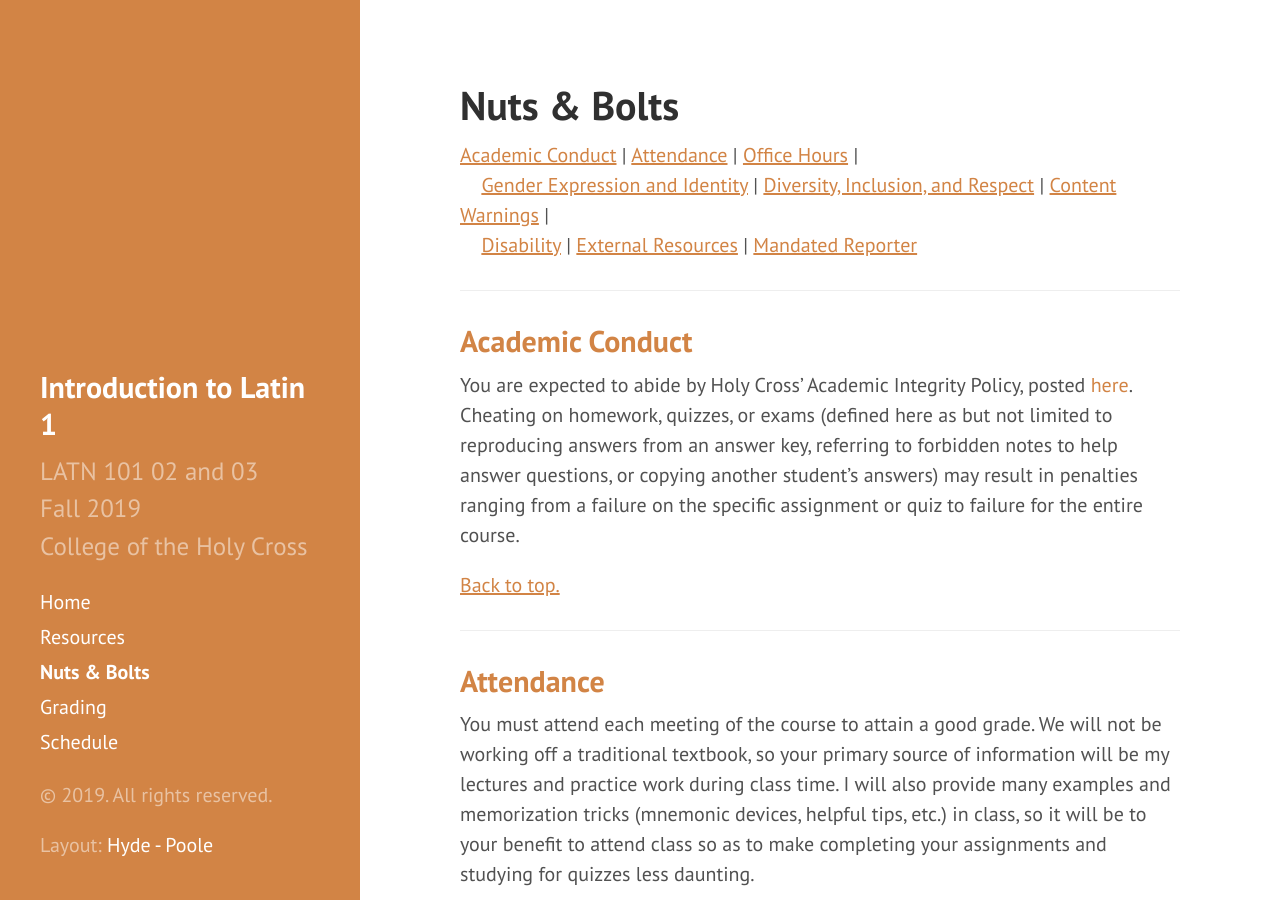
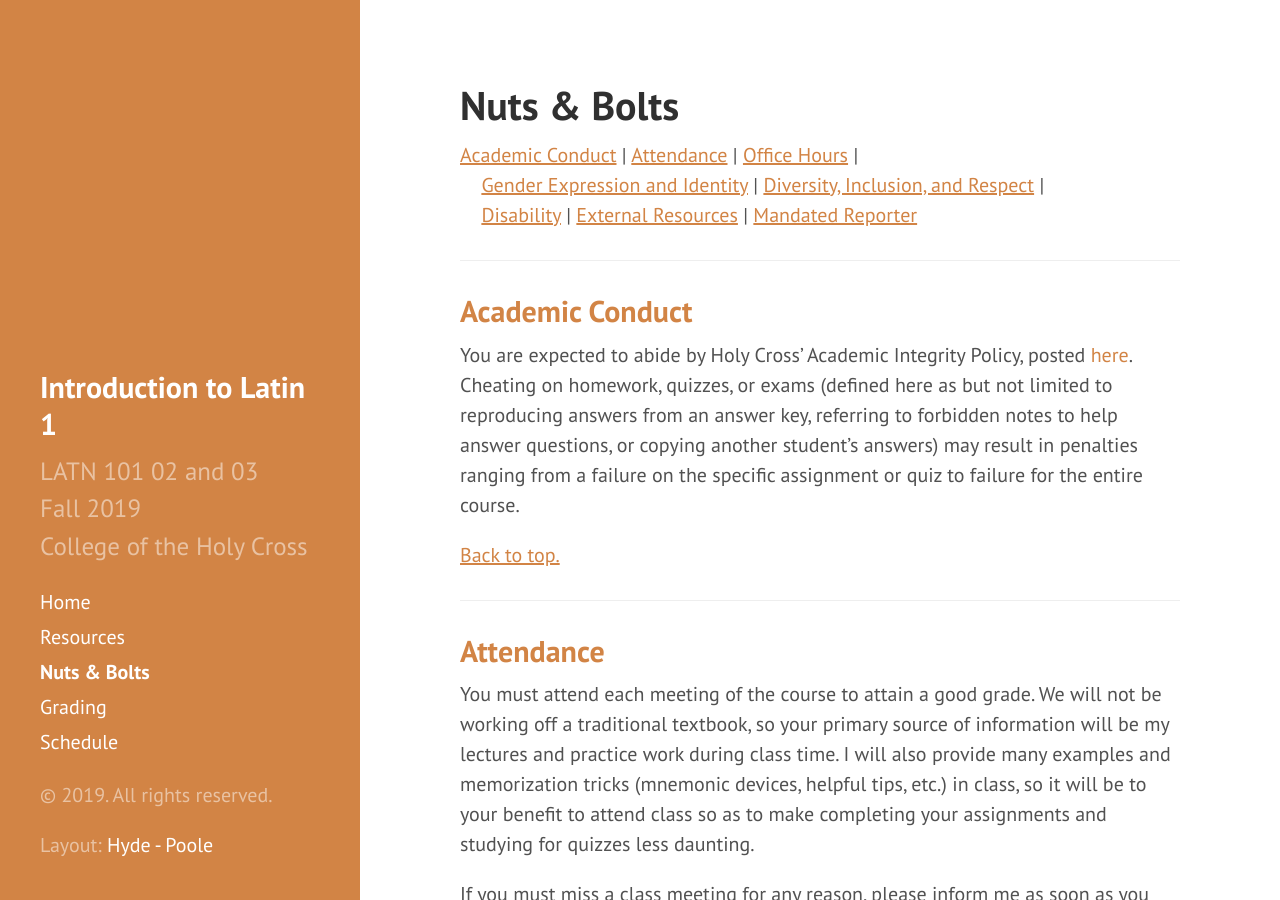
Before and after one commit to DLibatique/LATN102-S20, a Jekyll site: the page built from 3-nuts.md, in a window 1280 px wide and 900 px high. Built offline with Jekyll 4.4.1, drawn with Linux system fonts in a browser that asks for light colours; comment, search, counter and statistics services are not loaded.

Commit message:
removed content warnings from nav

```diff
--- a/3-nuts.md
+++ b/3-nuts.md
@@ -5,7 +5,7 @@ title: Nuts & Bolts
 
 <a name="top"></a>
 <a href="#ac" class="underline">Academic Conduct</a> \| <a href="#attendance" class="underline">Attendance</a> \| <a href="#oh" class="underline">Office Hours</a> \|
-&nbsp;&nbsp;&nbsp;&nbsp;<a href="#gender" class="underline">Gender Expression and Identity</a> \| <a href="#diversity" class="underline">Diversity, Inclusion, and Respect</a> \| <a href="#cw" class="underline">Content Warnings</a> \|
+&nbsp;&nbsp;&nbsp;&nbsp;<a href="#gender" class="underline">Gender Expression and Identity</a> \| <a href="#diversity" class="underline">Diversity, Inclusion, and Respect</a> \|
 &nbsp;&nbsp;&nbsp;&nbsp;<a href="#disability" class="underline">Disability</a> \| <a href="#external" class="underline">External Resources</a> \| <a href="#mr" class="underline">Mandated Reporter</a>
 
 <hr>
```
